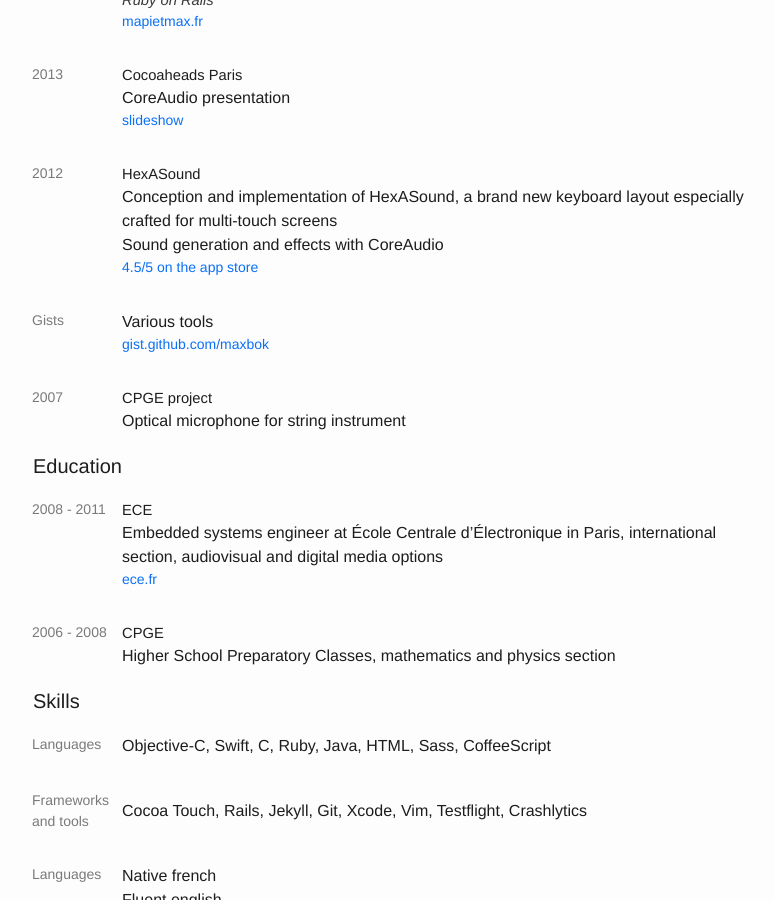
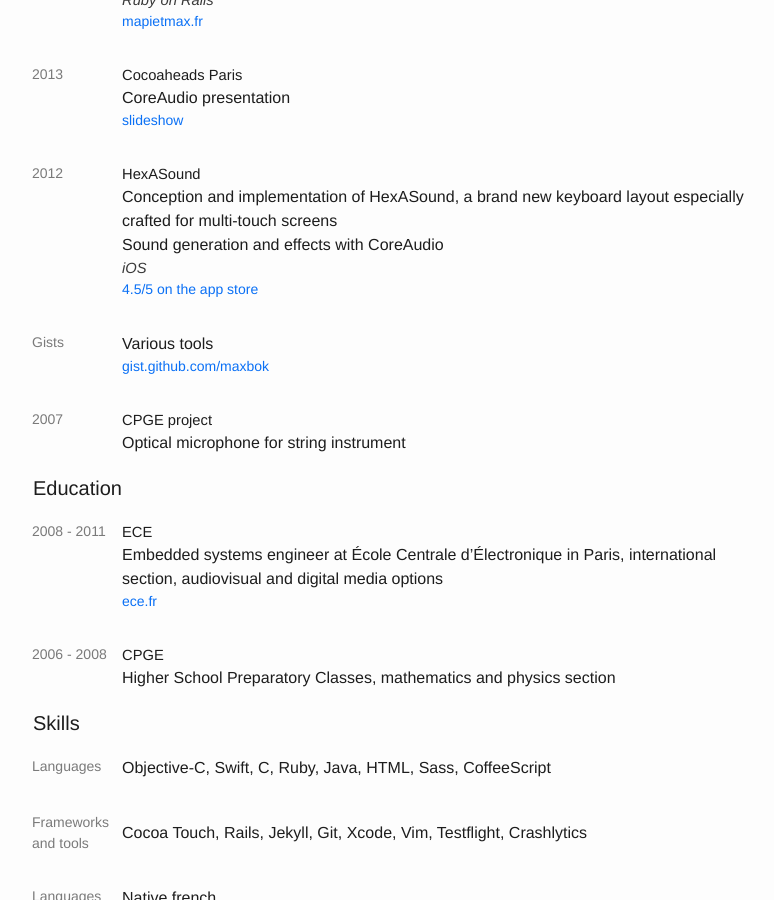
Before and after one commit to maxbok/me, a Jekyll site: the page built from _posts/en/0000-01-01-index.html, in a window 1280 px wide and 900 px high, scrolled down 1085 px. Shown: the whole window, without its empty margins (240-1014 px from the left). Built offline with Jekyll 4.4.1, drawn with Linux system fonts in a browser that asks for light colours.

Commit message:
Add iOS for HexASound

```diff
--- a/_posts/fr/2012-01-01-hexasound.md
+++ b/_posts/fr/2012-01-01-hexasound.md
@@ -4,6 +4,7 @@ start_date: 2012-01-01
 category: side_project
 link: https://itunes.apple.com/fr/app/hexasound/id575637780?mt=8
 link_placeholder: 4.5/5 sur l'app store
+job_description: iOS
 ---
 
 Conception et implémentation de HexASound, un tout nouveau clavier optimisé pour les écrans tactiles<br />
```
Also changed, not shown: _posts/en/2012-01-01-hexasound.md (+1 -0 lines).
